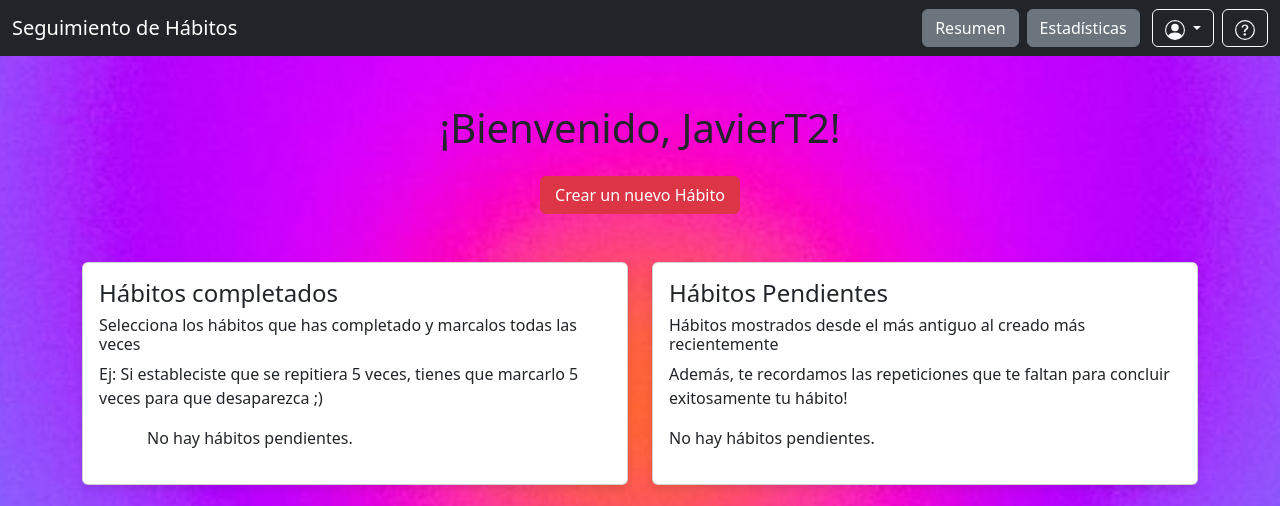
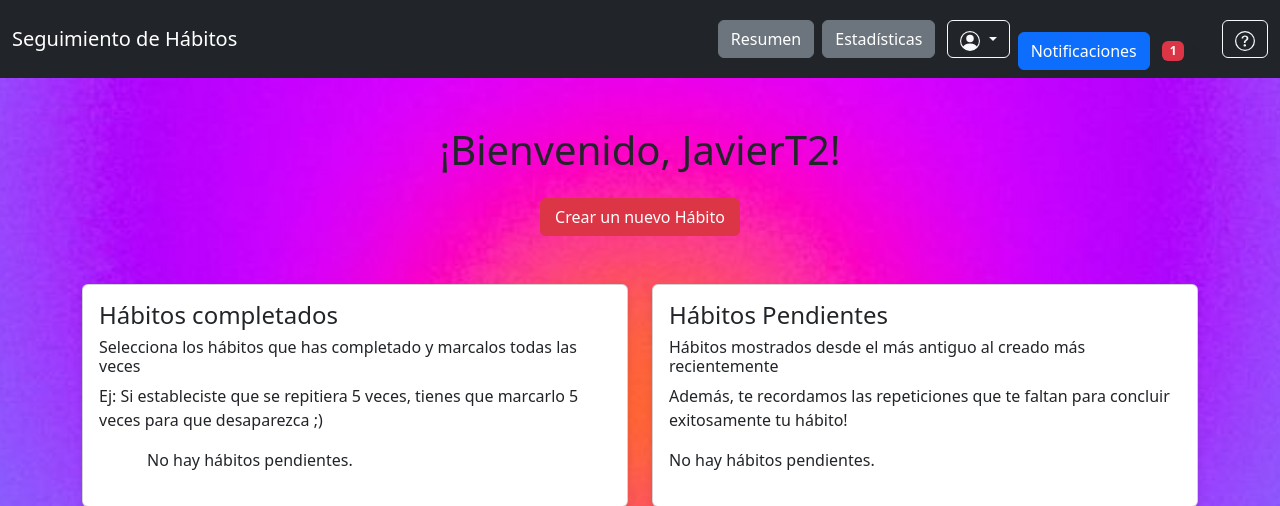
Before and after one commit to vector2202/Streaks, a Django app: page / in a window 1280 px wide. Shown: the top 506 px of the page. Run offline with Django 4.2, Linux system fonts and the light colour scheme; a user stored in the database is signed in; data comes from the database, SQL or seed files in the repository; both versions use the stored data as it was after the commit; some web fonts are replaced.

Commit message:
Notificaciones

```diff
--- /dev/null
+++ b/credenciales_admin.txt
@@ -0,0 +1,2 @@
+Super_user: JavierT2
+Password:*3z/H9$n2_
--- a/streaks/app_streaks/urls.py
+++ b/streaks/app_streaks/urls.py
@@ -12,5 +12,6 @@ urlpatterns = [
     path('logout/', views.user_logout, name='logout'),
     #path('progress/', views.progress_view, name='progress'),
     path('configurar_notificaciones/',views.configurar_notifiaciones,name='configurar_notificaciones'),
+    path('marcar_notificaciones_leidas/', views.marcar_notificaciones_leidas, name='marcar_notificaciones_leidas'),
     path('decrement_goal/<int:habit_id>/', views.decrement_goal, name='decrement_goal'),
 ]
--- a/streaks/templates/resumen/Resumen.html
+++ b/streaks/templates/resumen/Resumen.html
@@ -16,6 +16,7 @@
       href="https://fonts.googleapis.com/css2?family=Afacad+Flux:wght@100..1000&display=swap"
       rel="stylesheet"
     />
+    <script src="script.js"></script>
   </head>
 
   <!-- Barra de navegación -->
@@ -57,24 +58,34 @@
   </svg>
     </button>
     <ul class="dropdown-menu dropdown-menu-end" aria-labelledby="perfilDropdown">
-      <li>
-        <!-- Botón de notificaciones dentro del dropdown -->
-        <button type="button" class="dropdown-item">
-          Notificaciones
-          <span
-            class="position-absolute top-0 start-100 translate-middle p-1 bg-danger border border-light rounded-circle"
-          >
-            <span class="visually-hidden">New alerts</span>
-          </span>
-        </button>
-      </li>
-      <li><hr class="dropdown-divider" /></li>
-      <li>
         <!-- Botón de cerrar sesión dentro del dropdown-->
         <a class="dropdown-item" href="{% url 'logout' %}">Cerrar sesión</a>
       </li>
     </ul>
   </div>
+
+  <li class="nav-item dropdown">
+    <a class="nav-link dropdown-toggle" href="#" id="notificacionesDropdown" role="button" data-bs-toggle="dropdown" aria-expanded="false">
+     <button type="button" class="btn btn-primary position-relative mx-2">
+       Notificaciones
+         <span class="visually-hidden">New alerts</span>
+       </span>
+     </button>
+        {% if notificaciones_no_leidas > 0 %}
+            <span class="badge bg-danger">{{ notificaciones_no_leidas }}</span>
+        {% endif %}
+      >
+    </a>
+    <ul class="dropdown-menu dropdown-menu-end" aria-labelledby="notificacionesDropdown">
+        {% if notificaciones %}
+            {% for notificacion in notificaciones %}
+                <li><a class="dropdown-item" href="#">{{ notificacion.mensaje }}</a></li>
+            {% endfor %}
+        {% else %}
+            <li><a class="dropdown-item" href="#">No tienes notificaciones</a></li>
+        {% endif %}
+    </ul>
+</li>
 
           <!-- Botón de ayuda con ícono de pregunta, al darle click, se arroja un modal -->
           <button
--- /dev/null
+++ b/streaks/templates/resumen/script.js
@@ -0,0 +1,30 @@
+      document.addEventListener('DOMContentLoaded', function() {
+          var notificacionesDropdown = document.getElementById('notificacionesDropdown');
+          if (notificacionesDropdown) {
+              notificacionesDropdown.addEventListener('show.bs.dropdown', function () {
+                  // Realizar la solicitud AJAX para marcar las notificaciones como leídas
+                  fetch("{% url 'marcar_notificaciones_leidas' %}", {
+                      method: 'POST',
+                      headers: {
+                          'X-CSRFToken': '{{ csrf_token }}',  // Incluir el CSRF token si es necesario
+                          'Content-Type': 'application/json'
+                      },
+                      credentials: 'same-origin'
+                  })
+                  .then(response => {
+                      if (!response.ok) {
+                          throw new Error('Error en la respuesta del servidor');
+                      }
+                      return response.json();  // Esperar la respuesta como JSON
+                  })
+                  .then(data => {
+                      if (data.status === 'ok') {
+                          console.log('Notificaciones marcadas como leídas.');
+                      } else {
+                          console.error('Error en la respuesta:', data.message);
+                      }
+                  })
+                  .catch(error => console.error('Error en la solicitud AJAX:', error));
+              });
+          }
+      });
```
Also changed, not shown: streaks/app_streaks/admin.py (+11 -0 lines), streaks/db.sqlite3.
